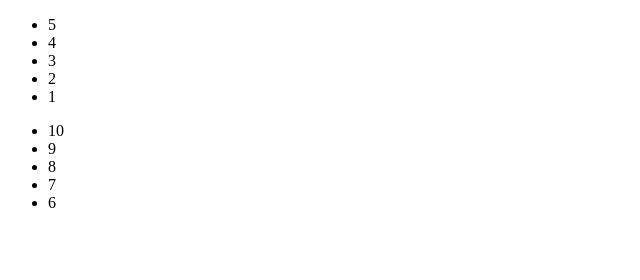
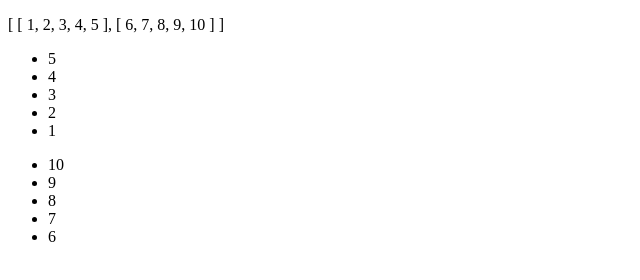
Before and after one commit to Arondight/hello.vue, a website: page list/displaying-filtered-sorted-results.html in a window 1280 px wide. Shown: the whole page, without its empty margins (0-640 px from the left). Drawn offline with Linux system fonts and the light colour scheme.

Commit message:
fix displaying-filtered-sorted-results

```diff
--- a/list/displaying-filtered-sorted-results.html
+++ b/list/displaying-filtered-sorted-results.html
@@ -8,6 +8,7 @@
   </head>
   <body>
     <div id="app">
+      <p>{{ sets }}</p>
       <ul v-for="set of sets">
         <li v-for="n of sort(set)">{{ n }}</li>
       </ul>
@@ -25,7 +26,7 @@
         },
         methods: {
           sort(set) {
-            return set.sort((a, b) => b - a);
+            return [...set].sort((a, b) => b - a);
           },
         },
       };
```
